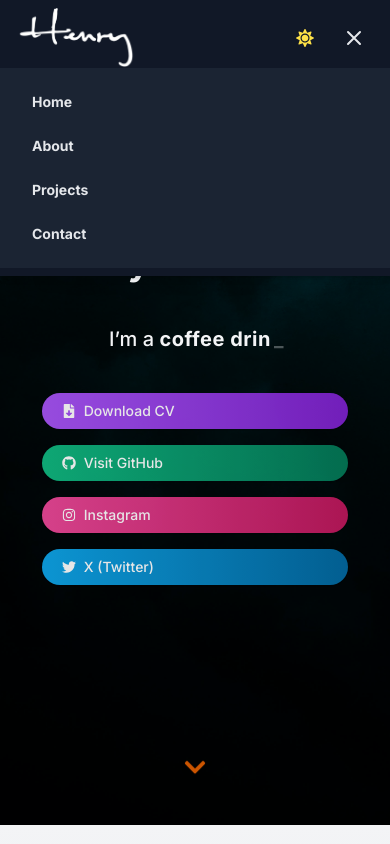
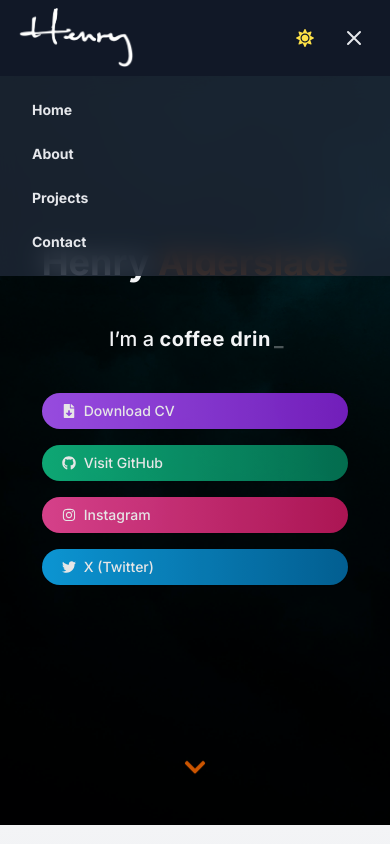
Before and after one commit to heniscoding/Henry-Portfolio-Front-End, a React (Create React App) app: page / in a window 390 px wide. Both pictures are taken after a click on the button 354 px from the left and 38 px from the top of the page. Shown: the top 844 px of the page. Built offline with nearby package versions, Linux system fonts and the light colour scheme; no server answers.

Commit message:
fix(frontend): restore fixed navbar and correct positioning

```diff
--- a/src/components/Navbar.jsx
+++ b/src/components/Navbar.jsx
@@ -27,7 +27,6 @@
   const toggleMenu = () => setIsOpen(prev => !prev);
   const closeMenu = () => setIsOpen(false);
 
-  // Close on outside click
   useEffect(() => {
     const handleClickOutside = (e) => {
       if (isOpen && menuRef.current && !menuRef.current.contains(e.target)) {
@@ -38,13 +37,11 @@
     return () => document.removeEventListener("mousedown", handleClickOutside);
   }, [isOpen]);
 
-  // Prevent body scroll when menu is open
   useEffect(() => {
     document.body.style.overflow = isOpen ? "hidden" : "";
     return () => { document.body.style.overflow = ""; };
   }, [isOpen]);
 
-  // Close menu on react‑scroll events
   useEffect(() => {
     Events.scrollEvent.register("begin", closeMenu);
     scrollSpy.update();
@@ -152,7 +149,7 @@
           </button>
         </div>
 
-        {/* Mobile Icons (still in container) */}
+        {/* Mobile Icons */}
         <div className="md:hidden flex items-center gap-3 ml-auto z-50">
           <button
             onClick={toggleTheme}
@@ -187,12 +184,12 @@
         </div>
       </div>
 
-      {/* Mobile Menu (no ref here) */}
+      {/* Mobile Menu */}
       <div
-        className={`md:hidden transition-all duration-300 ease-in-out transform overflow-hidden ${
+        className={`md:hidden absolute top-full inset-x-0 transition-all duration-300 ease-in-out overflow-hidden ${
           isOpen
-            ? "max-h-[500px] translate-y-0 opacity-100"
-            : "max-h-0 -translate-y-2 opacity-0 pointer-events-none"
+            ? "max-h-[500px] opacity-100"
+            : "max-h-0 opacity-0 pointer-events-none"
         } bg-white/80 dark:bg-gray-800/80 backdrop-blur-md px-4`}
       >
         <div className="flex flex-col space-y-2 py-4">
```
